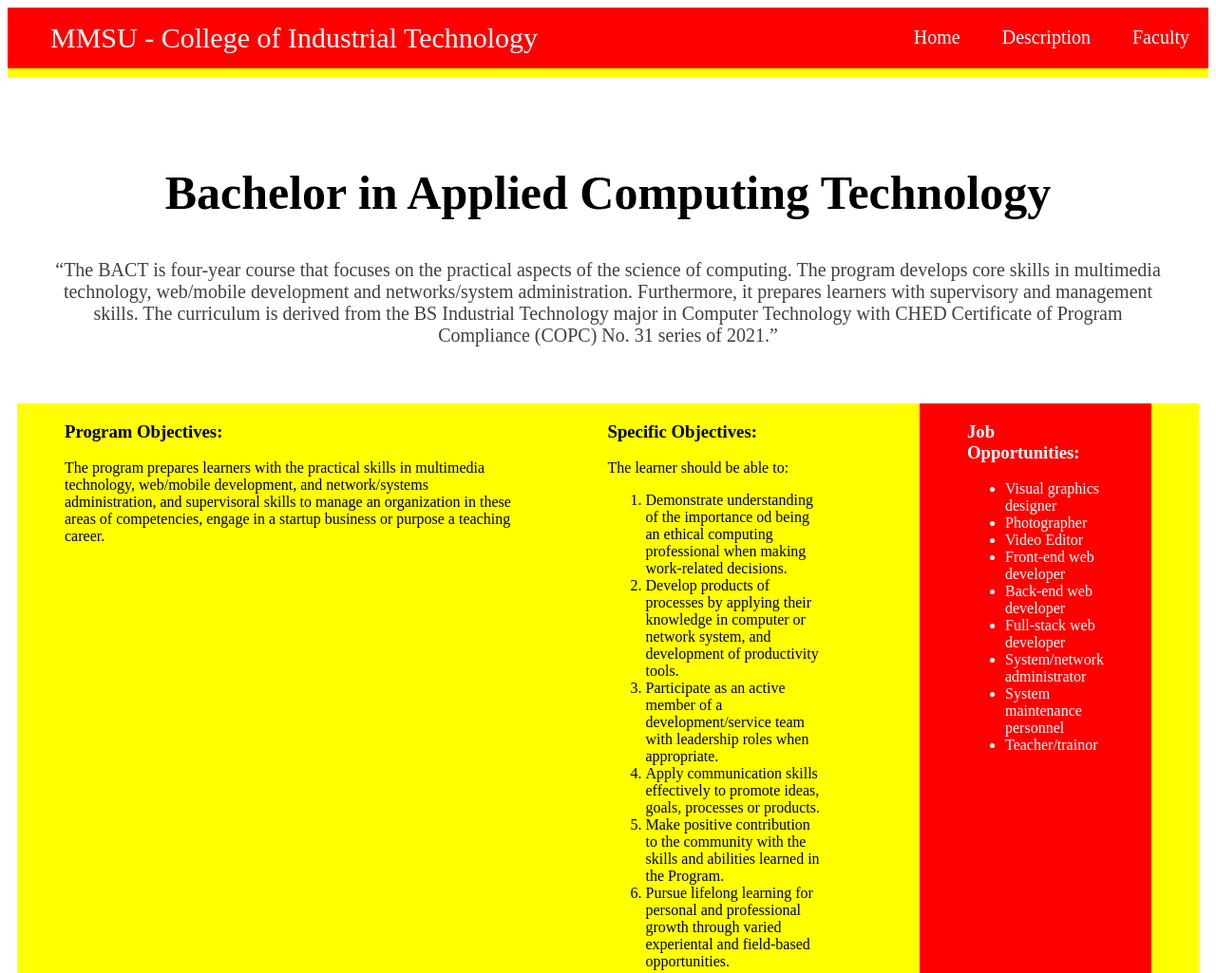
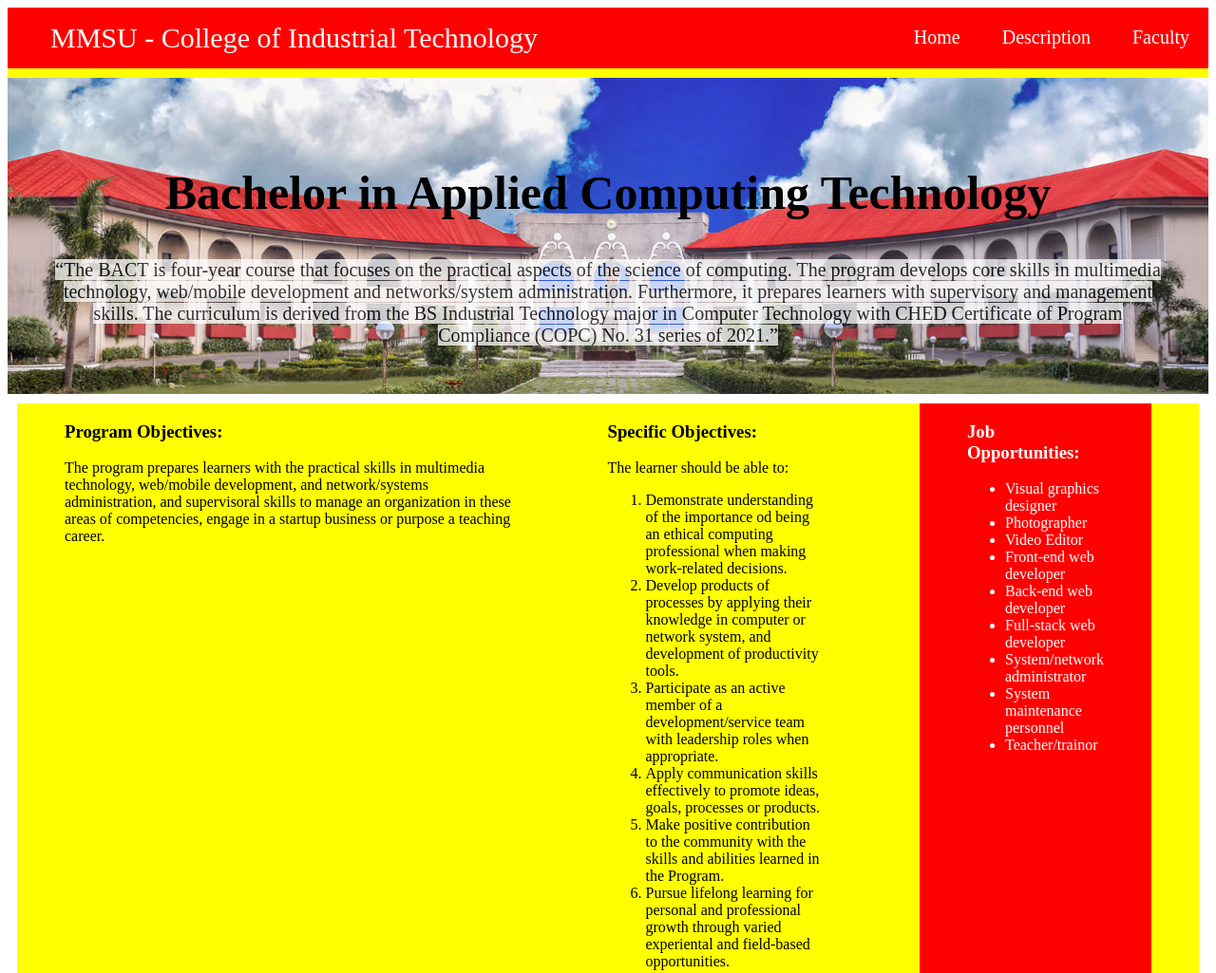
Before and after one commit to CHASSYDWAYNEVINUYA/ACT12, a plain HTML site: page index.html in a window 1280 px wide. Shown: the top 1025 px of the page at 95% size. Drawn offline with Linux system fonts and the light colour scheme; the site is published under a folder, as on GitHub Pages, so addresses that start at the root find nothing.

Commit message:
Update index.html

```diff
--- a/index.html
+++ b/index.html
@@ -20,7 +20,7 @@
         </div>
     </nav>
 <article>
-    <article class="img-content" style="background-image: url(/bg.jpg);">
+    <article class="img-content" style="background-image: url(bg.jpg);">
         <div class="img-txt">
             <h2>Bachelor in Applied Computing Technology</h2>
             <q>The BACT is four-year course that focuses on the practical aspects of the science of computing. The program develops core skills in multimedia technology, web/mobile development and networks/system administration.
```
